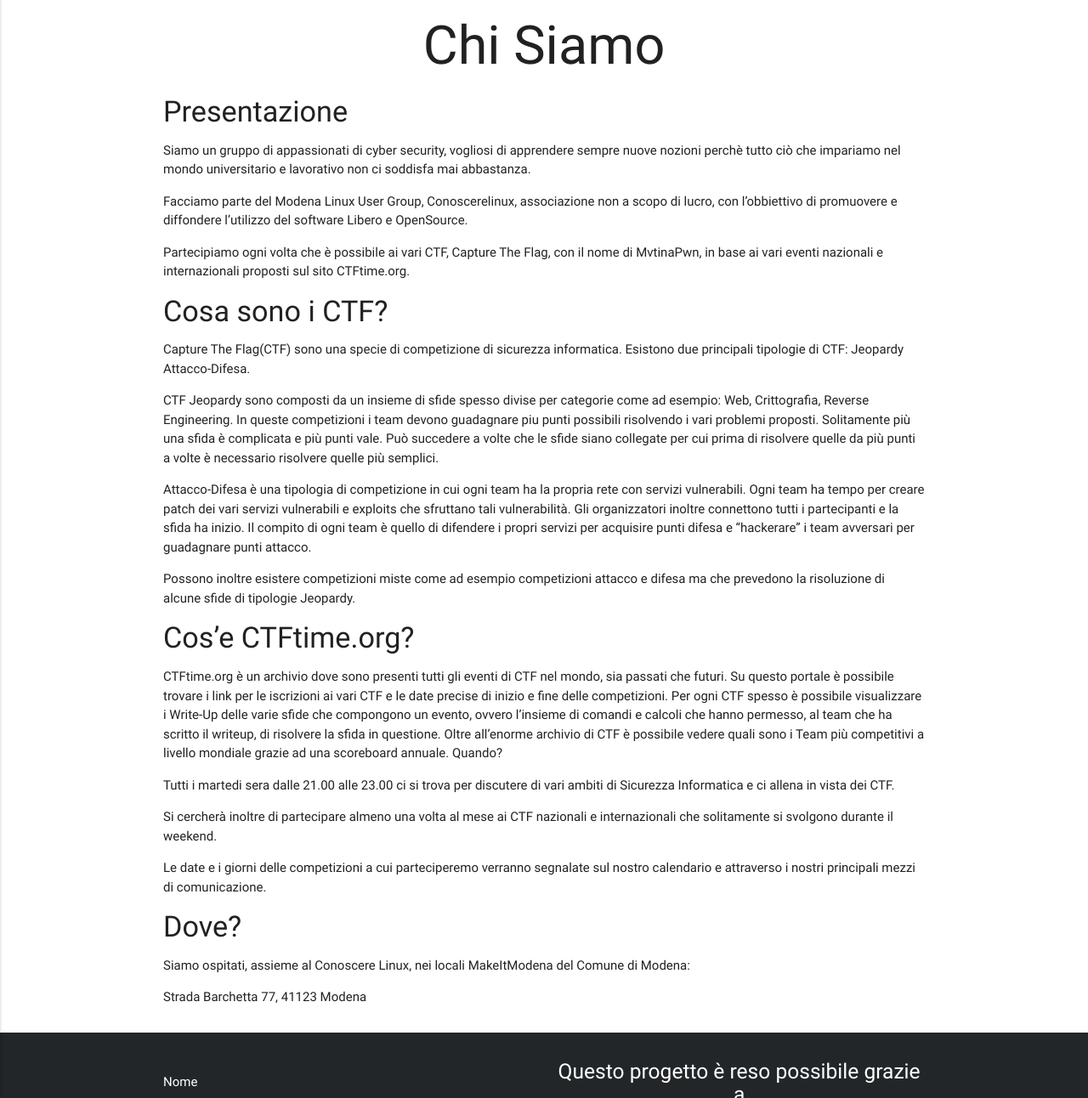
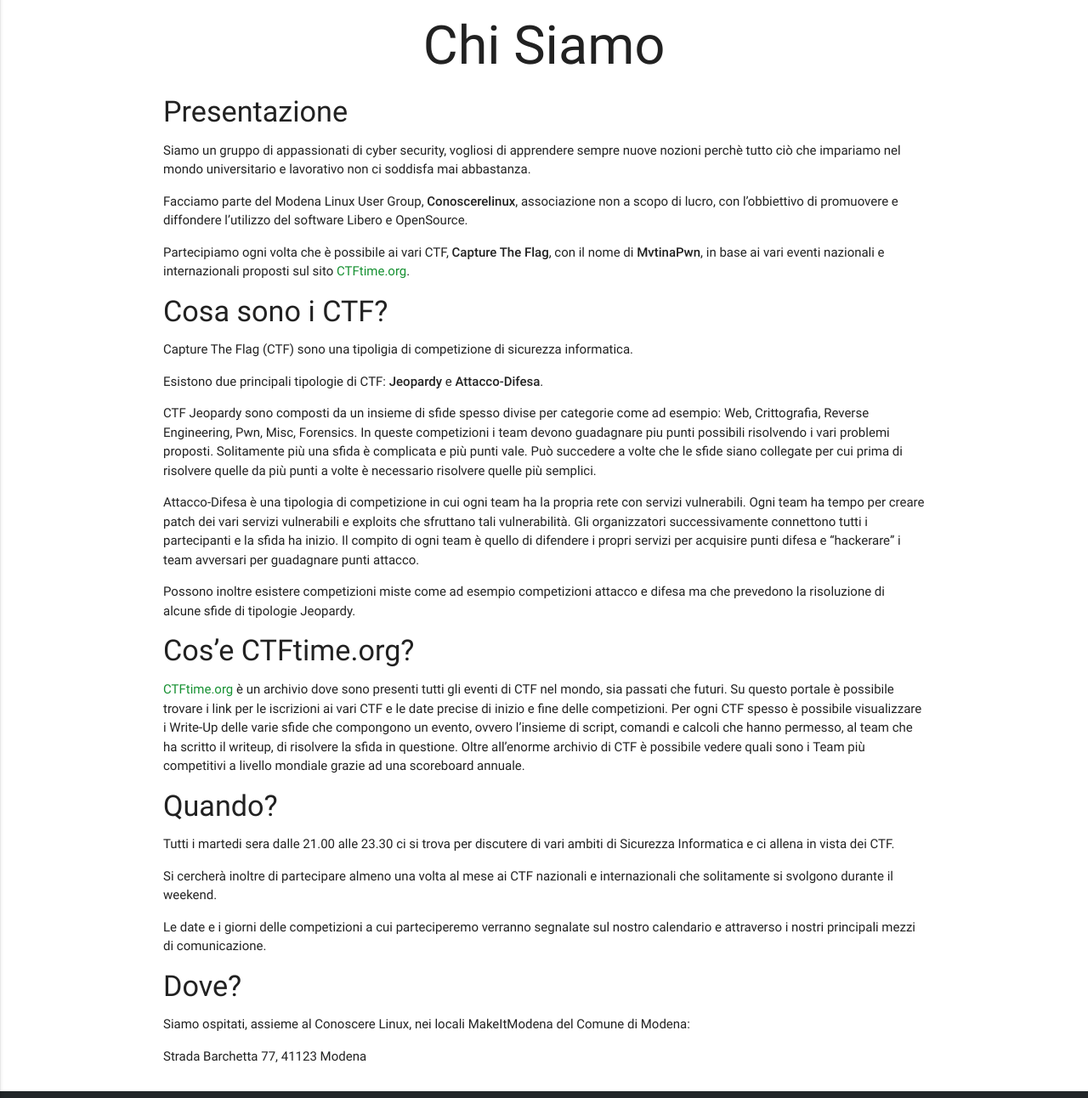
Before and after one commit to MvtinaPwn/mvtinapwn.github.io, a Jekyll site: the page built from about.md, in a window 1280 px wide and 1400 px high, cut to the strip 108-1400 px from the top of the window. Shown: the whole strip at 85% size. Built offline with Jekyll 4.4.1, drawn with Linux system fonts in a browser that asks for light colours; nearby versions of some CDN libraries.

Commit message:
Updated about.md page with some corrections

```diff
--- a/about.md
+++ b/about.md
@@ -6,35 +6,39 @@ permalink: /chi-siamo/
 
 #### Presentazione
 
-Siamo un gruppo di appassionati di cyber security, vogliosi di apprendere sempre nuove nozioni  perchè tutto ciò che impariamo nel mondo universitario e lavorativo non ci soddisfa mai abbastanza.
+Siamo un gruppo di appassionati di cyber security, vogliosi di apprendere sempre nuove nozioni perchè tutto ciò che impariamo nel mondo universitario e lavorativo non ci soddisfa mai abbastanza.
 
-Facciamo parte del Modena Linux User Group, Conoscerelinux, associazione non a scopo di lucro, con l'obbiettivo di promuovere e diffondere l'utilizzo del software Libero e OpenSource.
+Facciamo parte del Modena Linux User Group, **Conoscerelinux**, associazione non a scopo di lucro, con l'obbiettivo di promuovere e diffondere l'utilizzo del software Libero e OpenSource.
 
-Partecipiamo ogni volta che è possibile ai vari CTF, Capture The Flag, con il nome di MvtinaPwn, in base ai vari eventi nazionali e internazionali proposti sul sito CTFtime.org.
+Partecipiamo ogni volta che è possibile ai vari CTF, **Capture The Flag**, con il nome di **MvtinaPwn**, in base ai vari eventi nazionali e internazionali proposti sul sito [CTFtime.org](https://ctftime.org/).
 
 #### Cosa sono i CTF?
 
-Capture The Flag(CTF) sono una specie di competizione di sicurezza informatica.
-Esistono due principali tipologie di CTF: Jeopardy  Attacco-Difesa.
+Capture The Flag (CTF) sono una tipoligia di competizione di sicurezza informatica.
 
-CTF Jeopardy sono composti da un insieme di sfide spesso divise per categorie come ad esempio: Web, Crittografia, Reverse Engineering. In queste competizioni i team devono guadagnare piu punti possibili risolvendo i vari problemi proposti. Solitamente più una sfida è complicata e più punti vale. Può succedere a volte che le sfide siano collegate per cui prima di risolvere quelle da più punti a volte è necessario risolvere quelle più semplici.
+Esistono due principali tipologie di CTF: **Jeopardy** e **Attacco-Difesa**.
 
-Attacco-Difesa è una tipologia di competizione in cui ogni team ha la propria rete con servizi vulnerabili. Ogni team ha tempo per creare patch dei vari servizi vulnerabili e exploits che sfruttano tali vulnerabilità. Gli organizzatori inoltre connettono tutti i partecipanti e la sfida ha inizio.
+CTF Jeopardy sono composti da un insieme di sfide spesso divise per categorie come ad esempio: Web, Crittografia, Reverse Engineering, Pwn, Misc, Forensics. In queste competizioni i team devono guadagnare piu punti possibili risolvendo i vari problemi proposti. Solitamente più una sfida è complicata e più punti vale. Può succedere a volte che le sfide siano collegate per cui prima di risolvere quelle da più punti a volte è necessario risolvere quelle più semplici.
+
+Attacco-Difesa è una tipologia di competizione in cui ogni team ha la propria rete con servizi vulnerabili. Ogni team ha tempo per creare patch dei vari servizi vulnerabili e exploits che sfruttano tali vulnerabilità. Gli organizzatori successivamente connettono tutti i partecipanti e la sfida ha inizio.
 Il compito di ogni team è quello di difendere i propri servizi per acquisire punti difesa e "hackerare" i team avversari per guadagnare punti attacco.
 
 Possono inoltre esistere competizioni miste come ad esempio competizioni attacco e difesa ma che prevedono la risoluzione di alcune sfide di tipologie Jeopardy.
+
 #### Cos'e CTFtime.org?
 
-CTFtime.org è un archivio dove sono presenti tutti gli eventi di CTF nel mondo, sia passati che futuri. Su questo portale è possibile trovare i link per le iscrizioni ai vari CTF e le date precise di inizio e fine delle competizioni.
-Per ogni CTF spesso è possibile visualizzare i Write-Up delle varie sfide che compongono un evento, ovvero l'insieme di comandi e calcoli che hanno permesso, al team che ha scritto il writeup, di risolvere la sfida in questione.
+[CTFtime.org](https://ctftime.org/) è un archivio dove sono presenti tutti gli eventi di CTF nel mondo, sia passati che futuri. Su questo portale è possibile trovare i link per le iscrizioni ai vari CTF e le date precise di inizio e fine delle competizioni.
+Per ogni CTF spesso è possibile visualizzare i Write-Up delle varie sfide che compongono un evento, ovvero l'insieme di script, comandi e calcoli che hanno permesso, al team che ha scritto il writeup, di risolvere la sfida in questione.
 Oltre all'enorme archivio di CTF è possibile vedere quali sono i Team più competitivi a livello mondiale grazie ad una scoreboard annuale.
-Quando?
 
-Tutti i martedi sera dalle 21.00 alle 23.00 ci si trova per discutere di vari ambiti di Sicurezza Informatica e ci allena in vista dei CTF.
+#### Quando?
+
+Tutti i martedi sera dalle 21.00 alle 23.30 ci si trova per discutere di vari ambiti di Sicurezza Informatica e ci allena in vista dei CTF.
 
 Si cercherà inoltre di partecipare almeno una volta al mese ai CTF nazionali e internazionali che solitamente si svolgono durante il weekend.
 
 Le date e i giorni delle competizioni a cui parteciperemo verranno segnalate sul nostro calendario e attraverso i nostri principali mezzi di comunicazione.
+
 #### Dove?
 
 Siamo ospitati, assieme al Conoscere Linux, nei locali MakeItModena del Comune di Modena:
```
